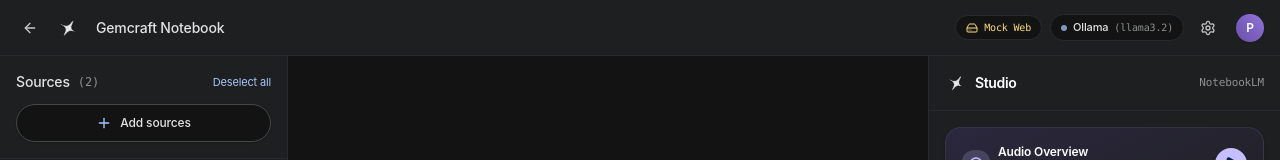
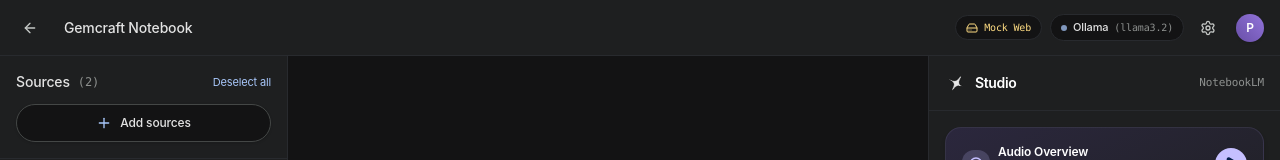
Before and after one commit to PichyyyNews/gemcraft, a React (Vite) app: page / in a window 1280 px wide. Shown: the top 160 px of the page. Built offline with nearby package versions, Linux system fonts and the light colour scheme; the HTML template or start-up script is replaced by a standard one.

Commit message:
style(header): remove logo from header navigation bar

```diff
--- a/src/components/layout/Header.tsx
+++ b/src/components/layout/Header.tsx
@@ -7,7 +7,6 @@
 } from "lucide-react";
 import { useSettingsStore } from "../../store/useSettingsStore";
 import { ApiBridge } from "../../services/ipc";
-import { GemcraftLogo } from "../common/GemcraftLogo";
 
 export const Header: React.FC = () => {
   const { config, setSettingsOpen } = useSettingsStore();
@@ -29,7 +28,6 @@
         </button>
 
         <div className="flex items-center gap-2">
-          <GemcraftLogo className="w-6 h-6 object-contain" alt="Gemcraft" />
 
           {isEditingTitle ? (
             <input
```
